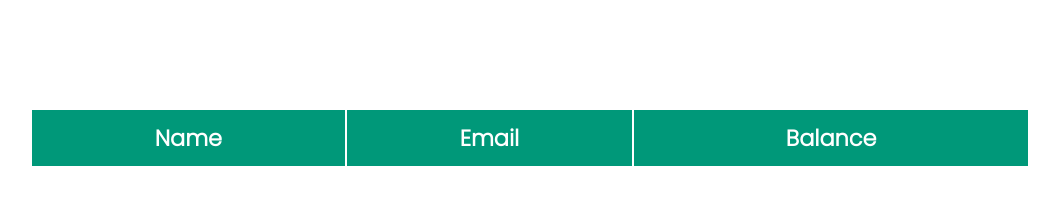
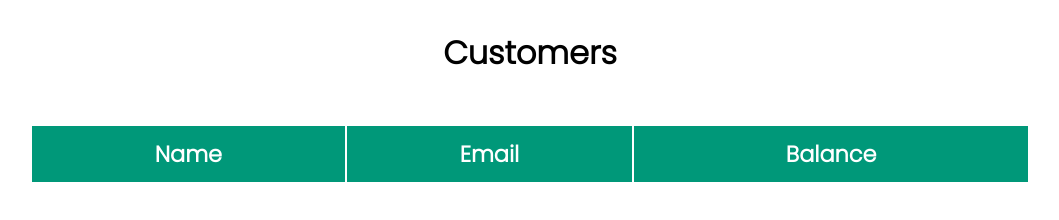
Before and after one commit to cray-mx/bank, a website: page public/html/customers.html in a window 1280 px wide. Shown: the whole page, without its empty margins (110-1169 px from the left). Drawn offline with Linux system fonts and the light colour scheme; no server answers.

Commit message:
Updated few pages

```diff
--- a/public/css/customers.css
+++ b/public/css/customers.css
@@ -4,14 +4,13 @@ body {
   display: flex;
   justify-content: center;
   align-items: flex-start;
+  font-family: "Poppins";
 }
 
 #table-content {
   margin: 25px 0;
   font-size: 1.4em;
-  font-family: "Poppins";
   min-width: 1000px;
-  margin-top: 100px;
 }
 
 th,
@@ -24,3 +23,10 @@ th {
   background-color: #009879;
   color: white;
 }
+
+.container {
+  display: flex;
+  flex-direction: column;
+  justify-content: center;
+  align-items: center;
+}
--- a/public/html/customers.html
+++ b/public/html/customers.html
@@ -8,6 +8,8 @@
     <link rel="icon" href="../images/bank.svg" />
   </head>
   <body>
+    <div class="container">
+      <h1>Customers</h1>
       <table id="table-content">
         <tr>
           <th>Name</th>
@@ -15,6 +17,7 @@
           <th>Balance</th>
         </tr>
       </table>
+    </div>
     <script src="../js/customers.js"></script>
   </body>
 </html>
```
Also changed, not shown: public/html/transactions.html (+4 -0 lines), server.js (+8 -3 lines). Lines whose indentation alone changed are shown as unchanged.
